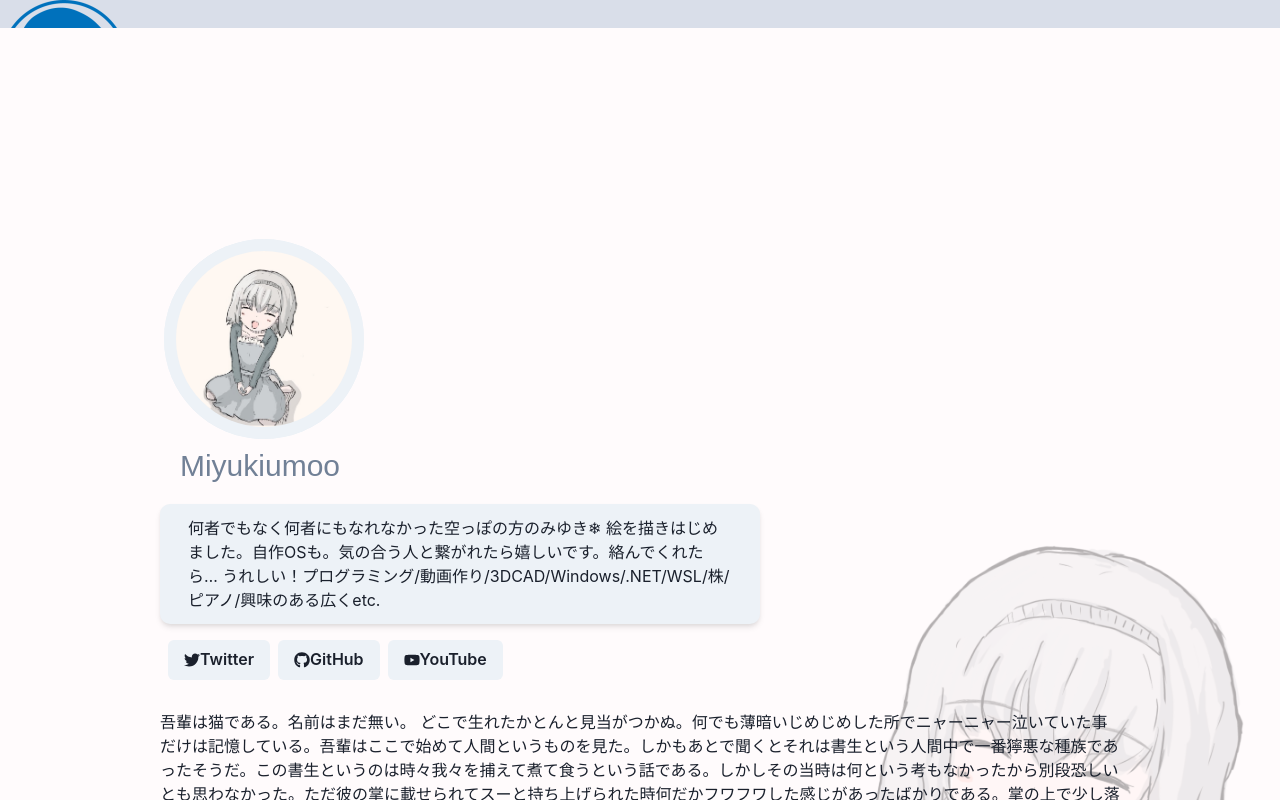
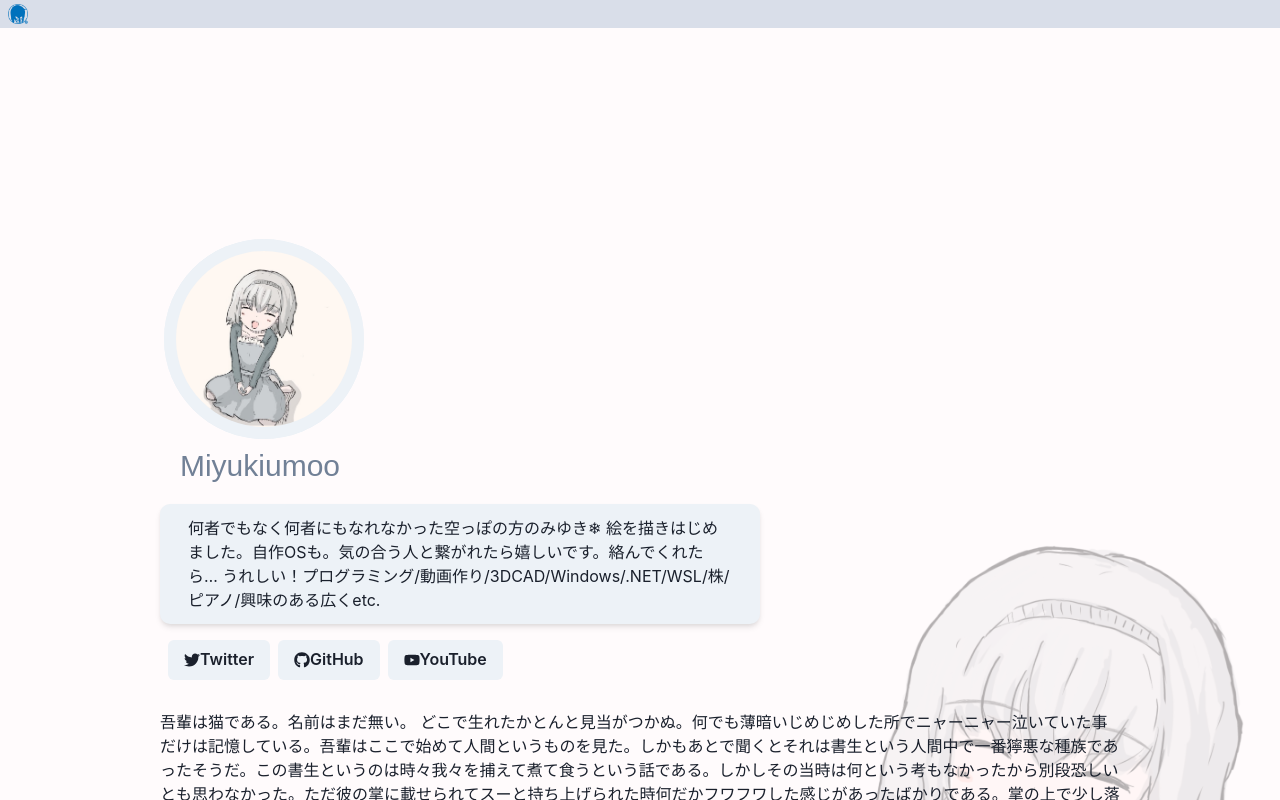
Before and after one commit to miyukic/profile, a React (Create React App) app: page / in a window 1280 px wide. Shown: the top 800 px of the page. Built offline with nearby package versions, Linux system fonts and the light colour scheme.

Commit message:
右上アイコンサイズ調整

```diff
--- a/src/App.tsx
+++ b/src/App.tsx
@@ -73,7 +73,7 @@ const App: React.VFC = () => {
 {/* 上部のライン */}
             <Box bgColor={"facebook.100"} FontSize={4} marginBottom={windowHeight/3.8} paddingRight={3}
             border={2} textAlign={"right"} height={7} overflow={"hidden"} objectFit={"cover"}>
-                <Image src={icon} objectFit={"cover"}/>©miyuki
+                <Image height={6} paddingTop={1} paddingLeft={2} src={icon} objectFit={"cover"}/>©miyuki
             </Box>
 {/* メインの領域ボックス */}
                     <Box marginLeft={'auto'} marginRight={'auto'} width={Value.WIDTH}>
```
